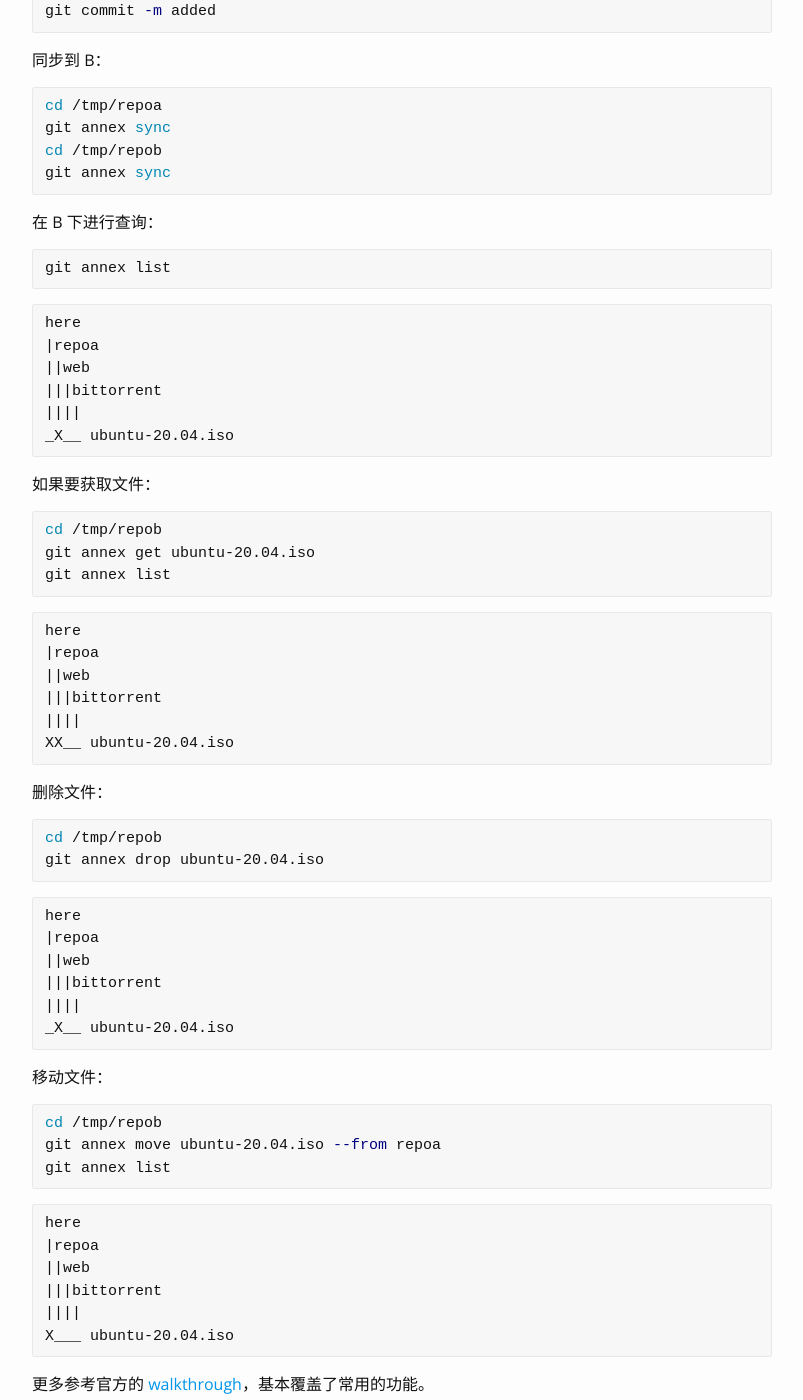
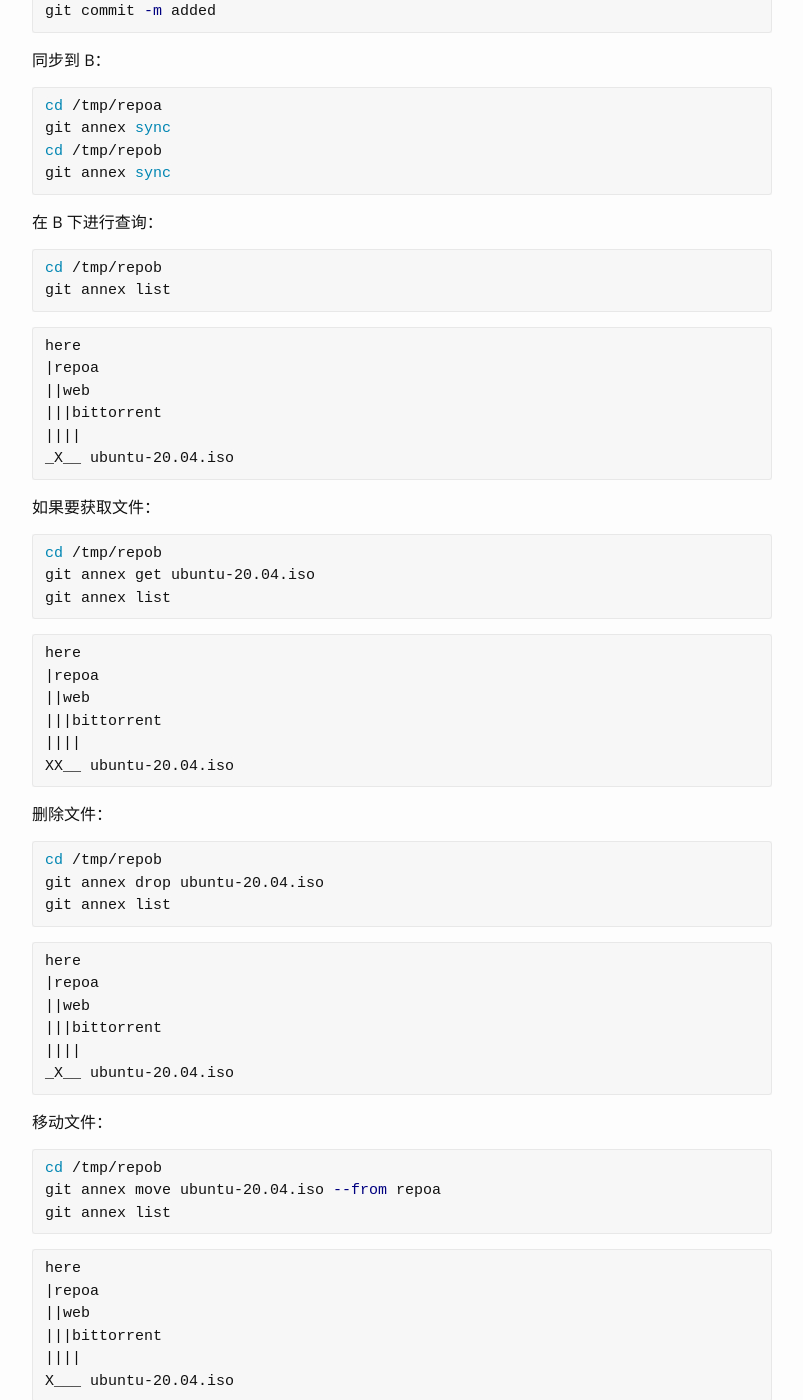
Before and after one commit to aoibird/aoibird.github.io, a Jekyll site: the page built from _posts/2021-06-19-git-annex.md, in a window 1280 px wide and 1400 px high, scrolled down 1470 px. Shown: the whole window, without its empty margins (238-1041 px from the left). Built offline with Jekyll 4.4.1, drawn with Linux system fonts in a browser that asks for light colours; nearby versions of some CDN libraries.

Commit message:
Update 2021-06-19-git-annex.md

````diff
--- a/_posts/2021-06-19-git-annex.md
+++ b/_posts/2021-06-19-git-annex.md
@@ -71,6 +71,7 @@ git annex sync
 
 在 B 下进行查询：
 ```sh
+cd /tmp/repob
 git annex list
 ```
 
@@ -104,6 +105,7 @@ XX__ ubuntu-20.04.iso
 ```sh
 cd /tmp/repob
 git annex drop ubuntu-20.04.iso
+git annex list
 ```
 
 ```
````
